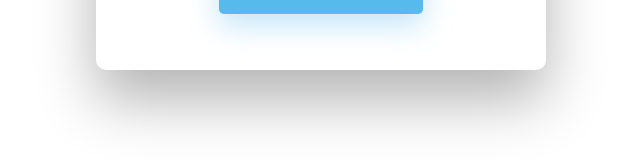
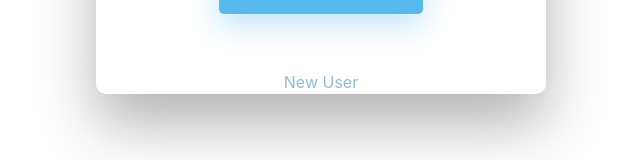
Before and after one commit to nurav1997/angular-task1, an Angular app in the folder login/: page /userinput in a window 1280 px wide. Shown: the part 549-709 px from the top of the page, without its empty margins (319-959 px from the left). Built offline with nearby package versions, Linux system fonts and the light colour scheme.

Commit message:
hyp lnk to reg pg
added hyper link to register page

```diff
--- a/login/src/app/signup/signup.component.html
+++ b/login/src/app/signup/signup.component.html
@@ -30,6 +30,7 @@
         <small class="text-danger" [class.d-none]="role.invalid  ||  role.untouched"><img src="https://media1.tenor.com/images/5ca3f2f8ebe9fbd08d0f9b7afb99b408/tenor.gif?itemid=14249951" alt="correct" height=" 35px" width=" 35px"></small>
         <small class="text-danger" [class.d-none]="role.valid  ||  role.untouched"><img src="https://finaxs.com/w.gif" alt="correct" height=" 35px" width=" 35px"></small>
         <select class="fadeIn third is-invalid" placeholder="Role" required [class.is-invalid]="role.invalid && role.touched && role.selected" id="role" name="role" #role="ngModel"[(ngModel)]="userSignup.role" >
+          <option value="" disabled selected>Role</option>
           <option value="Operations Manager">Operations Manager</option>
           <option value="Loan Processor">Loan Processor</option>
           <option value="Loan Officer">Loan Officer</option>
--- a/login/src/app/signup/signup.component.ts
+++ b/login/src/app/signup/signup.component.ts
@@ -22,6 +22,7 @@ export class SignupComponent implements OnInit {
       this._ApiService.register(this.userSignup).subscribe(
         data =>{
           alert("Account Created Successfully. Please Check mail for activate your account thank you!");
+          alert("You are being redirected to login page...................");
           this.router.navigate(["/userinput"]);
         },
         error =>{
--- a/login/src/app/user-input/user-input.component.css
+++ b/login/src/app/user-input/user-input.component.css
@@ -12,6 +12,7 @@ html {
     display:inline-block;
     text-decoration: none;
     font-weight: 400;
+    font-size: 16px;
   }
 
   h2 {
--- a/login/src/app/user-input/user-input.component.html
+++ b/login/src/app/user-input/user-input.component.html
@@ -34,6 +34,8 @@
         <input  [disabled]="loginUser.form.invalid" type="submit" class="fadeIn fourth" value="Log In">
 
       </div>
+
+      <a href="/signup">New User</a>
     </form>
 
   </div>
```
